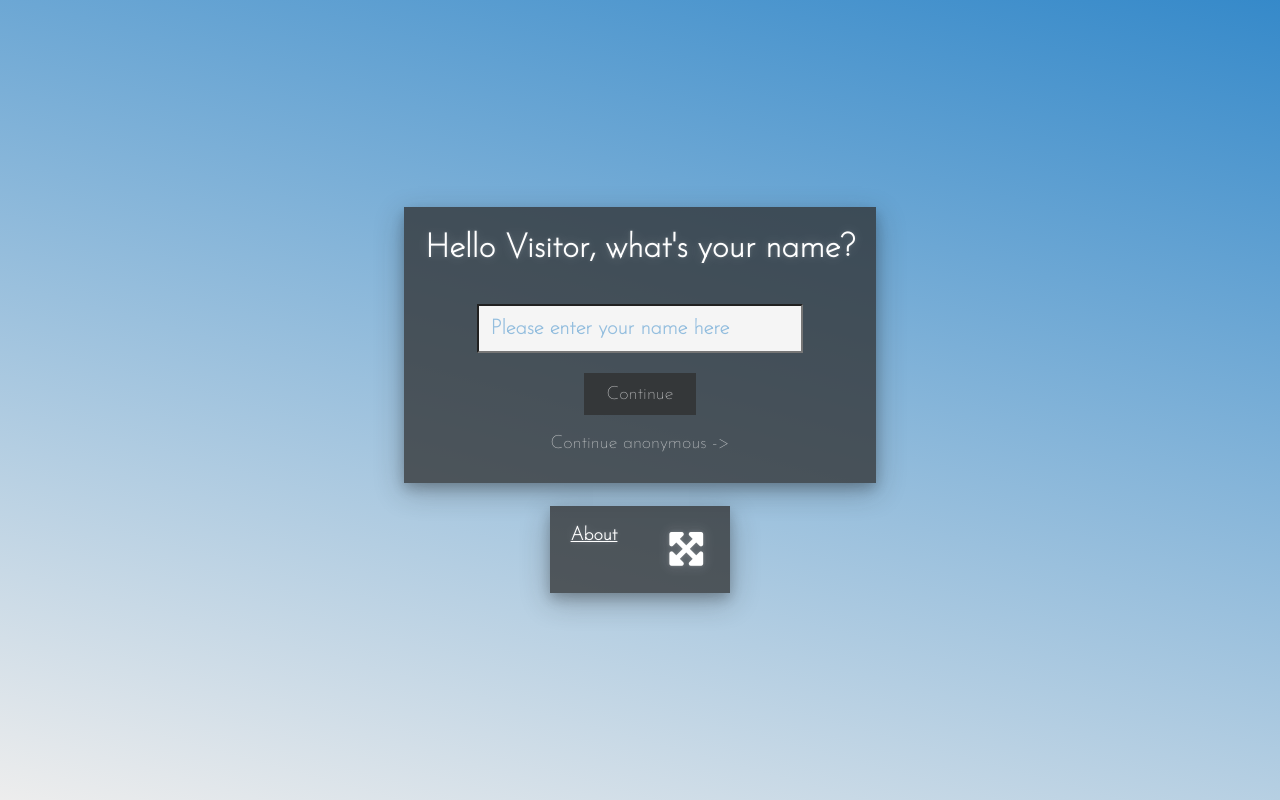
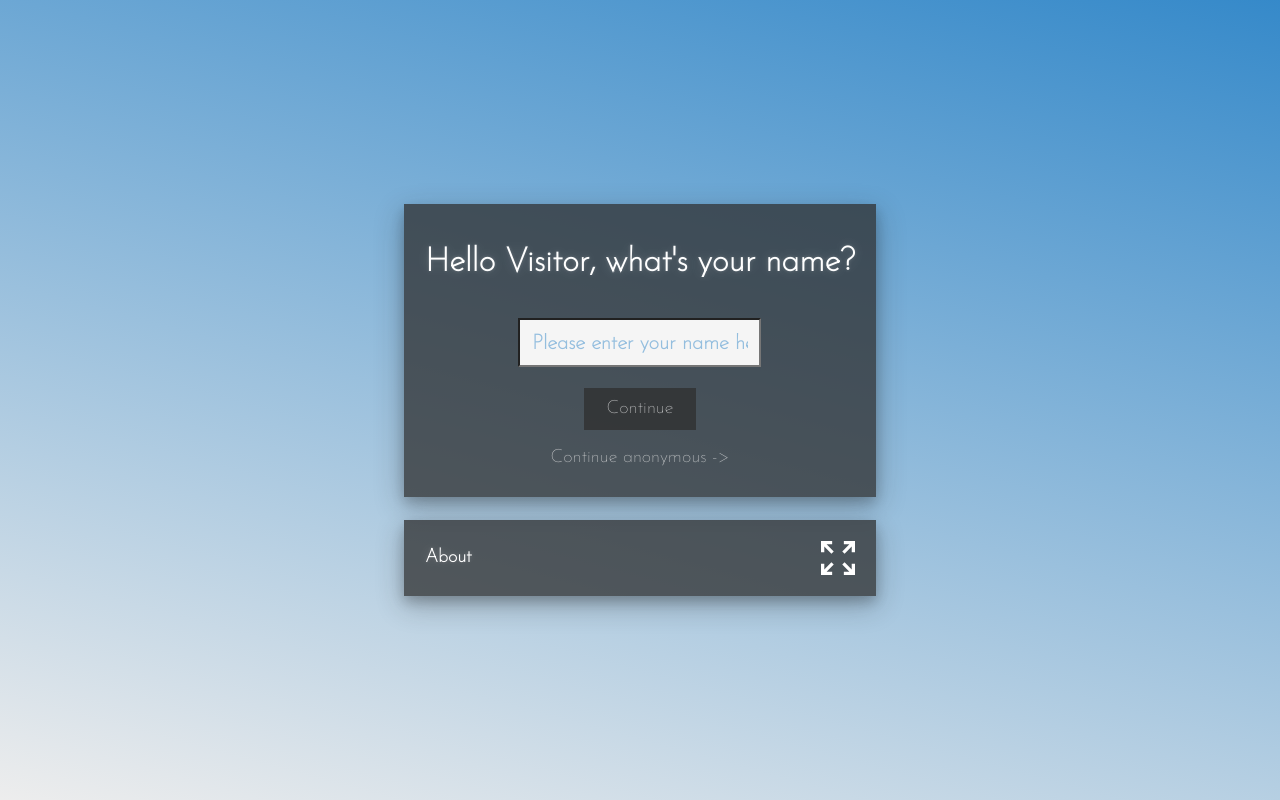
Before and after one commit to jiavu/browser-start-page, a React (Create React App) app in the folder my-app/: page / in a window 1280 px wide. Built offline with nearby package versions, Linux system fonts and the light colour scheme; a web font is replaced by a local one.

Commit message:
New Style for class  app-frame

```diff
--- a/my-app/src/App.js
+++ b/my-app/src/App.js
@@ -83,20 +83,17 @@ class App extends Component {
 
               <div id="options" className="app-frame flex-row-auto-wrap">
                 <Link to="/settings"><b>About</b></Link>
-                <i className="fas fa-arrows-alt full-screen-icon"></i>
-                {/*
-                <div>
+                {/* <i className="fas fa-arrows-alt full-screen-icon"></i> */}
                   <img src={fullscreen} alt="FS"/>
-                </div>
-                 */}
               </div>
               </React.Fragment>
             )}/>
-          </div>
           <Route path="/settings" render={ () => (
-            <Settings visitorsName={this.state.visitorsName}
+            <Settings className="flex-row-auto-wrap"
+                      visitorsName={this.state.visitorsName}
                       setVisitorsName={this.setVisitorsName}/>
           ) } />
+          </div>
         </main>
       </Router>
     );
--- a/my-app/src/components/GetVisitorsName.js
+++ b/my-app/src/components/GetVisitorsName.js
@@ -39,7 +39,7 @@ class GetVisitorsName extends React.Component {
         <h2>Hello Visitor, what's your name?</h2>
         <div style={{ textAlign: "center" }}>
           <form onSubmit={this.handleSubmit}>
-            <input type="text" size="28" maxLength="32"
+            <input type="text" maxLength="32"
               placeholder="Please enter your name here"
               ref={input => this.nameInput = input}
               onChange={this.handleChange} />
--- a/my-app/src/components/Greeting.js
+++ b/my-app/src/components/Greeting.js
@@ -42,7 +42,11 @@ class Greeting extends Component {
 			<section className="app-frame" ref={this.elementRef}>
           { visitorsName === "anonymous" ?
             <h1>{this.state.greeting}!</h1>
-          : <h1>{this.state.greeting}, <br></br> {visitorsName}!</h1>
+          : (
+              <h1>{this.state.greeting},
+              <br/>
+              <span className="tabspace">{visitorsName}!</span></h1>
+            )
           }
         <Clock lang={this.props.lang} setHourOfDay={this.props.setHourOfDay}
               timer={this.props.timer}/>
--- a/my-app/src/styles/App.css
+++ b/my-app/src/styles/App.css
@@ -30,6 +30,7 @@ input[type="text"] {
     font: inherit;
     font-size: 0.9rem;
     font-weight: bold;
+    text-align: center;
     padding: 0.55rem 0.5rem 0.5rem;
     margin: 0.5rem 0;
     outline: none;
@@ -50,7 +51,8 @@ input[type="text"] {
 
 a, a:visited {
   color: inherit;
-  /* text-decoration: none; */
+  text-decoration: none;
+  font-weight: 600;
   -webkit-transition: color var(--trans-time-fast); /* Safari */
   transition: color var(--trans-time-fast);
 }
@@ -105,6 +107,7 @@ button.no-button:hover {
   font-family: 'Expletus Sans', cursive;
   font-family: 'Stardos Stencil', cursive;
  */
+ .tabspace { padding-left: 1em; }
 
 /*==============================*/
 
@@ -113,7 +116,8 @@ button.no-button:hover {
     -webkit-transition: opacity var(--trans-time-fast);
     transition: opacity var(--trans-time-fast);
     z-index: 2;
-    margin: 0.5rem 0;
+    width: 100%;
+    margin: 0;
     padding: 0.9rem;
     /* max-width: 600px; */
     position: relative;
@@ -128,7 +132,7 @@ button.no-button:hover {
 }
 
 .app-frame h1, .app-frame h2 {
-  padding-bottom: 1rem;
+  padding: 0.75rem 0 1rem;
   line-height: 1.25;
 }
 .app-frame h1 { font-size: 2.5em; }
@@ -136,10 +140,18 @@ button.no-button:hover {
 
 #options {
   opacity: 1;
+  justify-content: space-between;
+  align-items: center;
+  margin-top: 1rem;
 }
+#options img {
+  height: 1.5rem;
+}
+/*
 #options p {
   line-height: 1.5;
 }
+*/
 #options .full-screen-icon {
   font-size: 2rem;
   margin-left: 2rem;
@@ -151,7 +163,7 @@ button.no-button:hover {
 
 main {
   display: block;
-  padding: 0 0.5rem;
+  padding: 0.5rem;
 }
 
 /*===============*/
--- a/my-app/src/styles/settings.css
+++ b/my-app/src/styles/settings.css
@@ -1,5 +1,6 @@
 .settings {
   text-align: center;
+  width: auto;
 }
 .settings h3 {
   margin: 1.1rem 0 0.6rem;
```
Also changed, not shown: 1 other file (tests, documents, lock files or other folders).
